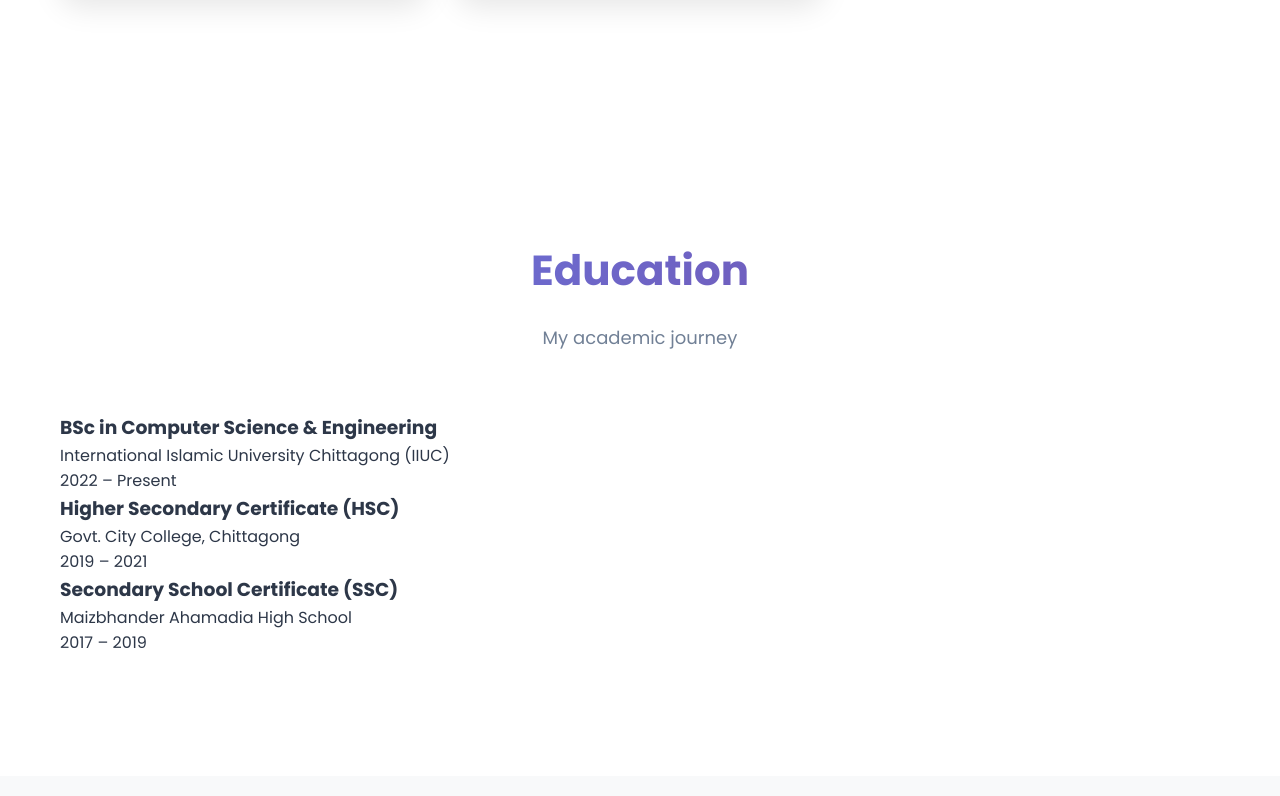
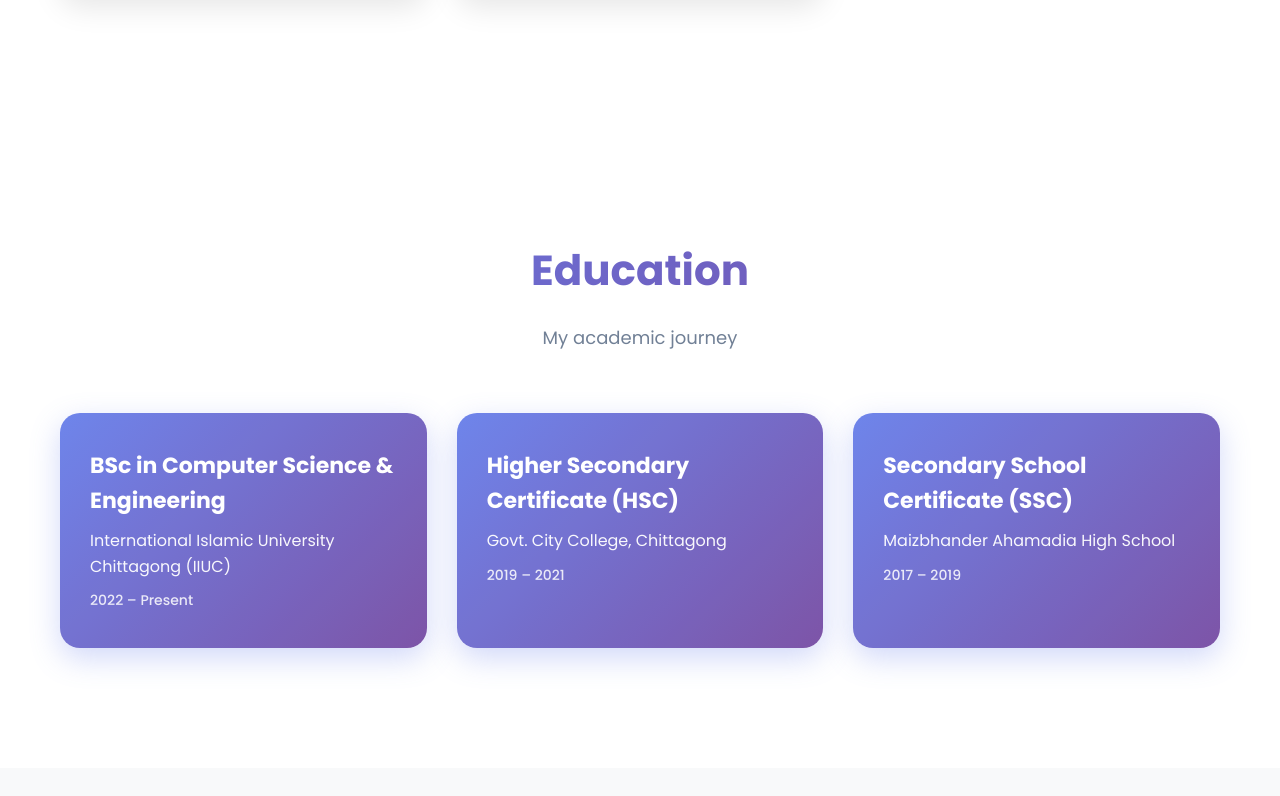
Before and after one commit to jobaied49/MyPortfolio, a plain HTML site: page Index.html in a window 1280 px wide. Shown: the part 2244-3040 px from the top of the page. Drawn offline with Linux system fonts and the light colour scheme.

Commit message:
Update style.css

```diff
--- a/style.css
+++ b/style.css
@@ -1,3 +1,4 @@
+
 * {
     margin: 0;
     padding: 0;
@@ -191,6 +192,7 @@ nav {
     animation: fadeInRight 1s ease;
 }
 
+
 .hero-image {
     width: 400px;
     height: 400px;
@@ -291,6 +293,68 @@ section {
     line-height: 1.6;
 }
 
+/* ===== Education Section ===== */
+.education {
+    background: white;
+}
+
+.education-grid {
+    display: grid;
+    grid-template-columns: repeat(auto-fit, minmax(280px, 1fr));
+    gap: 30px;
+    margin-top: 60px;
+}
+
+.education-card {
+    background: linear-gradient(135deg, #667eea 0%, #764ba2 100%);
+    color: white;
+    padding: 35px 30px;
+    border-radius: 20px;
+    box-shadow: 0 10px 30px rgba(102,126,234,0.3);
+    transition: all 0.3s ease;
+    position: relative;
+    overflow: hidden;
+}
+
+.education-card::before {
+    content: '';
+    position: absolute;
+    top: -50%;
+    right: -50%;
+    width: 200%;
+    height: 200%;
+    background: rgba(255,255,255,0.05);
+    transform: rotate(25deg);
+}
+
+.education-card:hover {
+    transform: translateY(-10px) scale(1.02);
+    box-shadow: 0 15px 40px rgba(102,126,234,0.5);
+}
+
+.education-card h3 {
+    font-size: 22px;
+    margin-bottom: 10px;
+    position: relative;
+    z-index: 1;
+}
+
+.education-card p {
+    font-size: 16px;
+    opacity: 0.95;
+    margin-bottom: 8px;
+    position: relative;
+    z-index: 1;
+}
+
+.education-card span {
+    font-size: 14px;
+    opacity: 0.85;
+    font-weight: 500;
+    position: relative;
+    z-index: 1;
+}
+
 /* Projects Section */
 .projects {
     background: #f8f9fa;
@@ -352,6 +416,7 @@ section {
     text-align: left;
 }
 
+
 .achievements-list li, .blogs-list li, .publications-list li {
     margin-bottom: 10px;
 }
```
